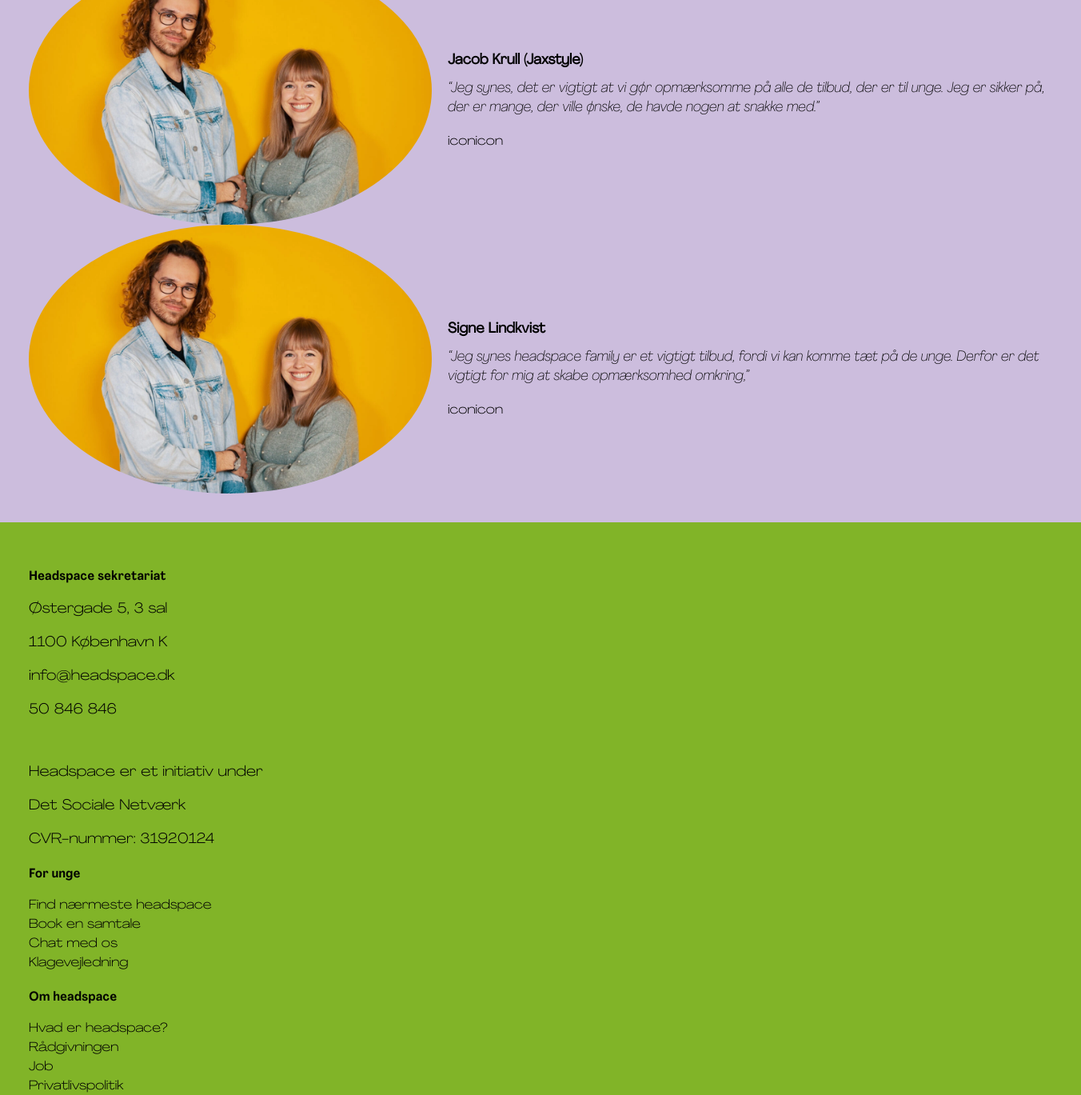
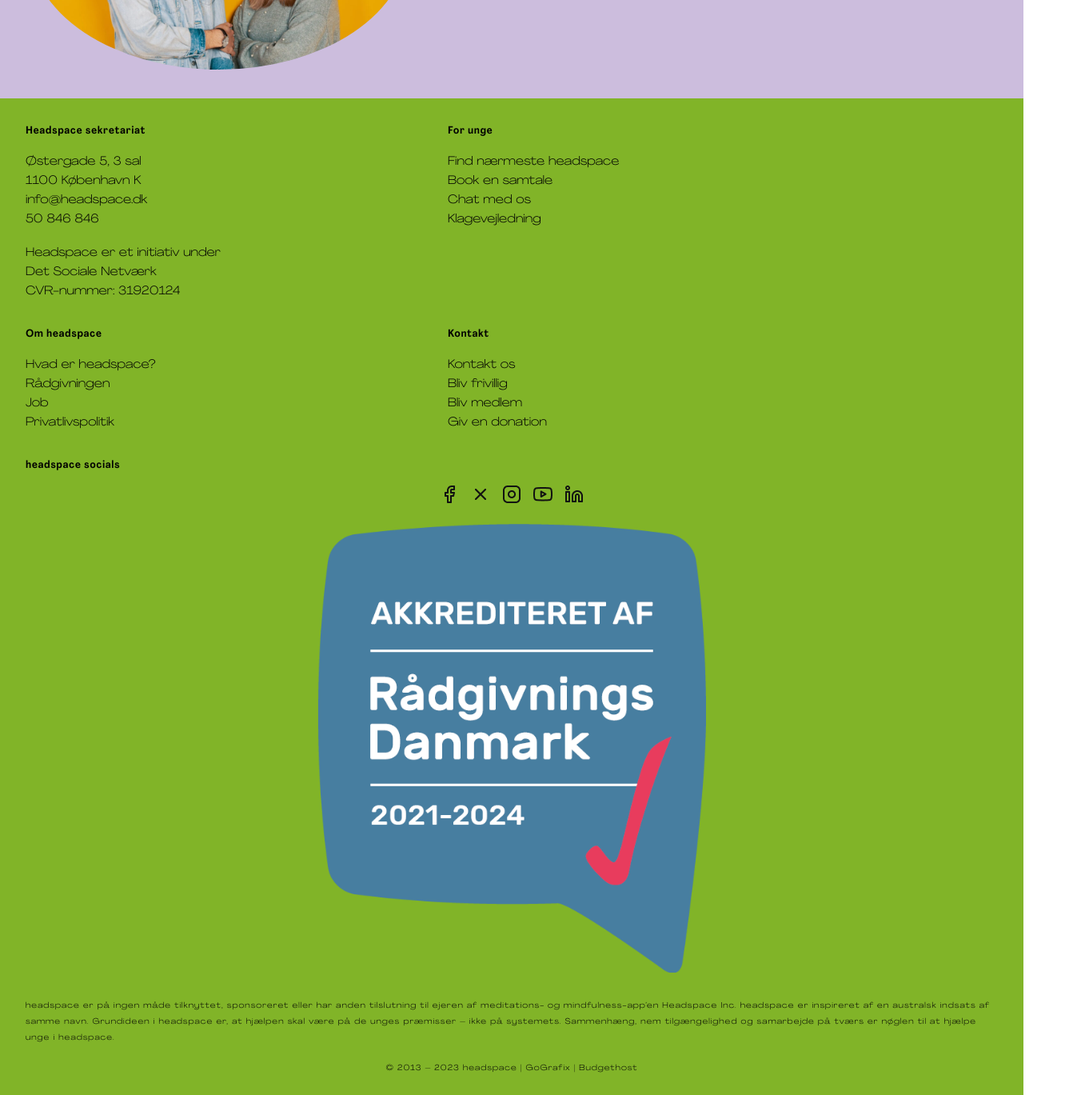
Before and after one commit to SofiePedersen/project_4_group_21, a plain HTML site: page index.html in a window 1280 px wide. Shown: the part 4500-5869 px from the top of the page at 80% size, 1352 px wide, since content can reach past the window. Drawn offline with Linux system fonts and the light colour scheme.

Commit message:
Footer working

```diff
--- a/index.html
+++ b/index.html
@@ -157,61 +157,9 @@
         </section>
 
         <footer>
-            <!-- <div>
-                <ul class="footer__row">
-                    <li>
-                        <h4>Headspace sekretariat</h4>
-                        <p>Østergade 5, 3 sal</p>
-                        <p>1100 København K</p>
-                        <p>info@headspace.dk</p>
-                        <p>50 846 846</p>
-                        <br>
-                        <p>Headspace er et initiativ under</p>
-                        <p>Det Sociale Netværk</p>
-                        <p>CVR-nummer: 31920124</p>
-                    </li>
-                    <li>
-                        <h4>For unge</h4>
-                        <a href="">Find nærmeste headspace</a>
-                        <a href="">Book en samtale</a>
-                        <a href="">Chat med os</a>
-                        <a href="">Klagevejledning</a>
-                    </li>
-                </ul>
-
-                <ul class="footer__row">
-                    <li>
-                        <h4>Om headspace</h4>
-                        <a href="">Hvad er headspace?</a>
-                        <a href="">Rådgivningen</a>
-                        <a href="">Job</a>
-                        <a href="">Privatlivspolitik</a>
-                    </li>
-                    <li>
-                        <h4>Kontakt</h4>
-                        <a href="">Kontakt os</a>
-                        <a href="">Bliv frivillig </a>
-                        <a href="">Bliv medlem</a>
-                        <a href="">Giv en donation</a>
-                    </li>
-                </ul>
-                    <li class="list__socials">
-                        <h4>headspace socials</h4>
-                        <a href=""></a>
-                        <a href=""></a>
-                        <a href=""></a>
-                        <a href=""></a>
-                        <a href=""></a>
-                    </li>
-                    <li>
-                        <img src="" alt="" />
-                    </li>
-                <p>headspace er på ingen måde tilknyttet, sponsoreret eller har anden tilslutning til ejeren af meditations- og mindfulness-app’en Headspace Inc. headspace er inspireret af en australsk indsats af samme navn. Grundideen i headspace er, at hjælpen skal være på de unges præmisser – ikke på systemets. Sammenhæng, nem tilgængelighed og samarbejde på tværs er nøglen til at hjælpe unge i headspace. </p>
-                <p>© 2013 – 2023 headspace | GoGrafix | Budgethost</p>
-            </div> -->
             <div class="footer-wrapper">
                 <div class="footer-wrapper__info-cards">
-                    <h4>Headspace sekretariat</h4>
+                    <h4 class="too-long-heading">Headspace sekretariat</h4>
                     <p>Østergade 5, 3 sal</p>
                     <p>1100 København K</p>
                     <p>info@headspace.dk</p>
@@ -252,19 +200,21 @@
                     </ul>
                 </div>
             </div>
-            <div class="list__socials">
-                <h4>headspace socials</h4>
-                <ul>
-                    <li><a href="">X</a></li>
-                    <li><a href="">X</a></li>
-                    <li><a href="">X</a></li>
-                    <li><a href="">X</a></li>
-                    <li><a href="">X</a></li>
+            <div class="footer-wrapper__list-socials">
+                <h4 class="footer-wrapper__list-socials__heading">headspace socials</h4>
+                <ul class="footer-wrapper__list-socials__so-me-icons">
+                    <li><a href="https://www.facebook.com/HeadspaceDanmark"><img src="images/facebook.png" alt="social-media-fb"></a></li>
+                    <li><a href="https://x.com/headspaceDK"><img src="images/x.png" alt="social-media-twitter-x"></a></li>
+                    <li><a href="https://www.instagram.com/headspacedanmark/"><img src="images/instagram.png" alt="social-media-instagram"></a></li>
+                    <li><a href="https://www.youtube.com/channel/UC4GMkHflZtBevA9Jf4lcMPQ"><img src="images/youtube.png" alt="social-media-yt"></a></li>
+                    <li><a href="https://www.linkedin.com/company/headspacedanmark/"><img src="images/linkedin.png" alt="social-media-linked-in"></a></li>
                 </ul>
-                <img src="#" alt="raadgivning-danmark-2023-stamp-of-approval">
+                <img class="footer-wrapper__list-socials__raadgivning-image" src="images/akkreditering2021-2024.png" alt="raadgivning-danmark-2023-stamp-of-approval">
             </div>
-                <p class="footer-bottom-text">headspace er på ingen måde tilknyttet, sponsoreret eller har anden tilslutning til ejeren af meditations- og mindfulness-app’en Headspace Inc. headspace er inspireret af en australsk indsats af samme navn. Grundideen i headspace er, at hjælpen skal være på de unges præmisser – ikke på systemets. Sammenhæng, nem tilgængelighed og samarbejde på tværs er nøglen til at hjælpe unge i headspace. </p>
-                <p class="footer-bottom-text">© 2013 – 2023 headspace | GoGrafix | Budgethost</p>
+            <div class="footer-bottom">
+                <p class="footer-bottom__text">headspace er på ingen måde tilknyttet, sponsoreret eller har anden tilslutning til ejeren af meditations- og mindfulness-app’en Headspace Inc. headspace er inspireret af en australsk indsats af samme navn. Grundideen i headspace er, at hjælpen skal være på de unges præmisser – ikke på systemets. Sammenhæng, nem tilgængelighed og samarbejde på tværs er nøglen til at hjælpe unge i headspace. </p>
+                <br />
+                <p class="footer-bottom__text">© 2013 – 2023 headspace | GoGrafix | Budgethost</p>
             </div>
         </footer>
     </body>
--- a/main.css
+++ b/main.css
@@ -69,9 +69,12 @@
     background-color: #648D1C;
 }
 
-/*BODY*/
-body {
-    margin: 0%;
+/* UNIVERSAL*/
+
+*{
+    margin: 0;
+    padding: 0;
+    box-sizing: border-box;
 }
 
 /*HEADER*/
@@ -572,8 +575,15 @@
 /*FOOTER*/
 footer {
     background-color: #81b428;
-    width: 100%;
-    padding: 36px;
+    width: 100vw;
+    padding: 2rem;
+}
+
+.footer-wrapper {
+    width: 100vw;
+    display: flex;
+    flex-wrap: wrap;
+    gap: 1rem;
 }
 
 footer ul {
@@ -587,39 +597,69 @@
 
 Footer h4 {
     font-family: 'Agrandir-TextBold';
-    margin-bottom: 0;
-    font-size: 1rem;
+    font-size: 13px;
+    letter-spacing: 0.5px;
+    font-weight: bold;
 }
 
 footer p, a {
     font-family: 'Agrandir-WideLight';
     text-decoration: none;
+    font-size: 15px;
 }
 
 footer a:hover {
     color: white;
 }
 
-/*
-.footer__row {
-    display: flex;
-    flex-direction: row;
-    width: 100%;
+.footer-wrapper__info-cards {
+    width: 40vw;
+    gap: 20px;
+    margin-bottom: 1rem;
 }
 
-.footer__column {
+
+.footer-wrapper__info-cards h4 {
+    margin-bottom: 1.2rem;
+}
+
+.footer-wrapper__list-socials {
     display: flex;
+    flex-direction: column;
+    margin-top: 1rem;
+}
+
+.footer-wrapper__list-socials__heading {
+    margin-bottom: 1rem;
+}
+
+.footer-wrapper__list-socials__so-me-icons {
+    display: flex;
+    justify-content: center;
+    align-items: center;
+    gap: 15px;
+    margin-bottom: 1rem;
+}
+
+.footer-wrapper__list-socials__raadgivning-image {
+    margin-left: auto;
+    margin-right: auto;
+    margin-bottom: 2rem;
+    width: 40%;
+}
+
+.footer-bottom {
+    display: flex;
+    justify-content: center;
+    align-items: center;
     flex-direction: column;
 }
 
-.footer__column p {
-    margin: 0;
+.footer-bottom__text {
+    font-size: 10px;
+    letter-spacing: 1px;
+    line-height: 20px;
 }
-
-.footer__column h4 {
-    margin: 0;
-}
-*/
 
 @media only screen and (min-width: 768px) {
     h1 {
```
Also changed, not shown: images/akkreditering2021-2024.png (added), images/facebook.png (added), images/instagram.png (added), images/linkedin.png (added), images/x.png (added), images/youtube.png (added).
